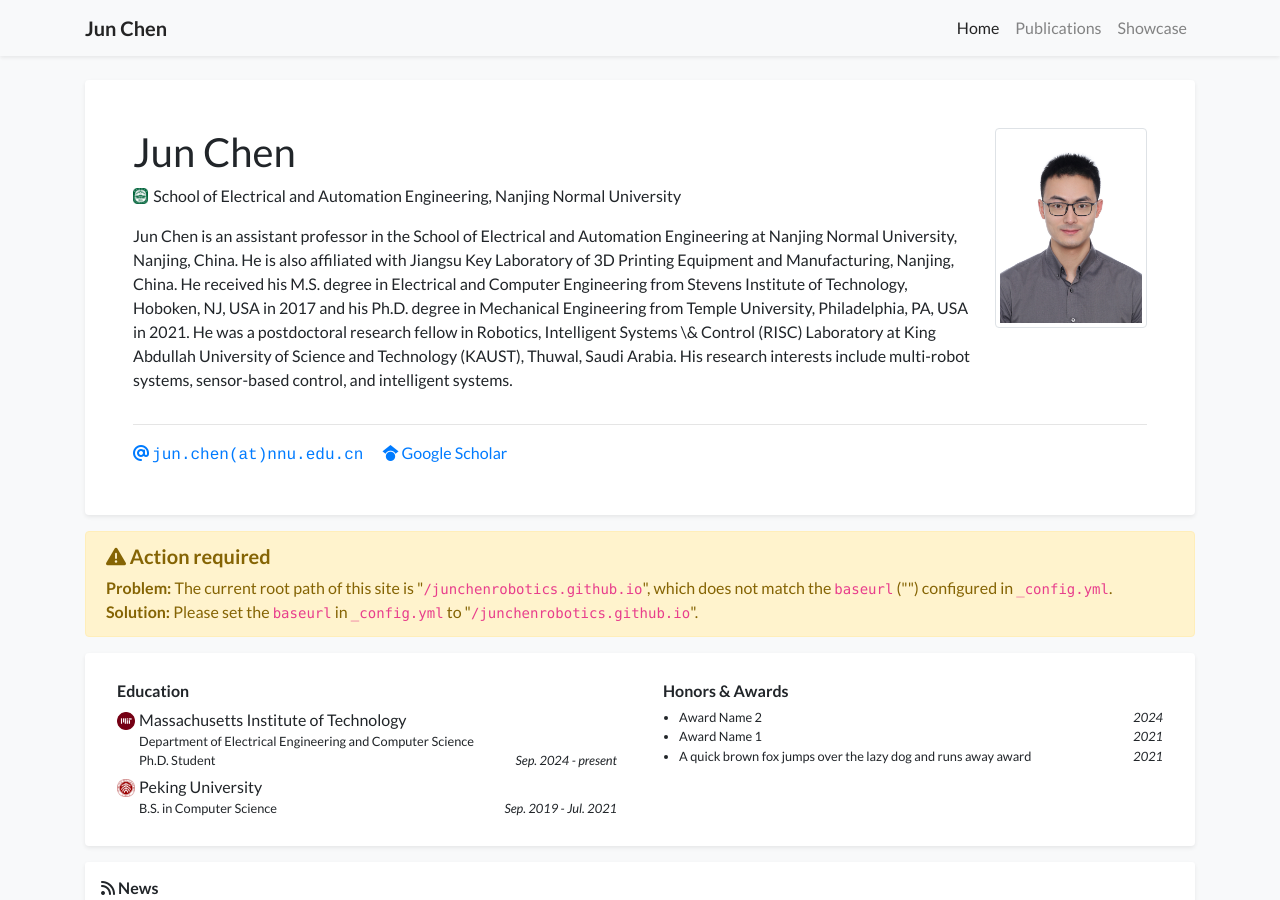
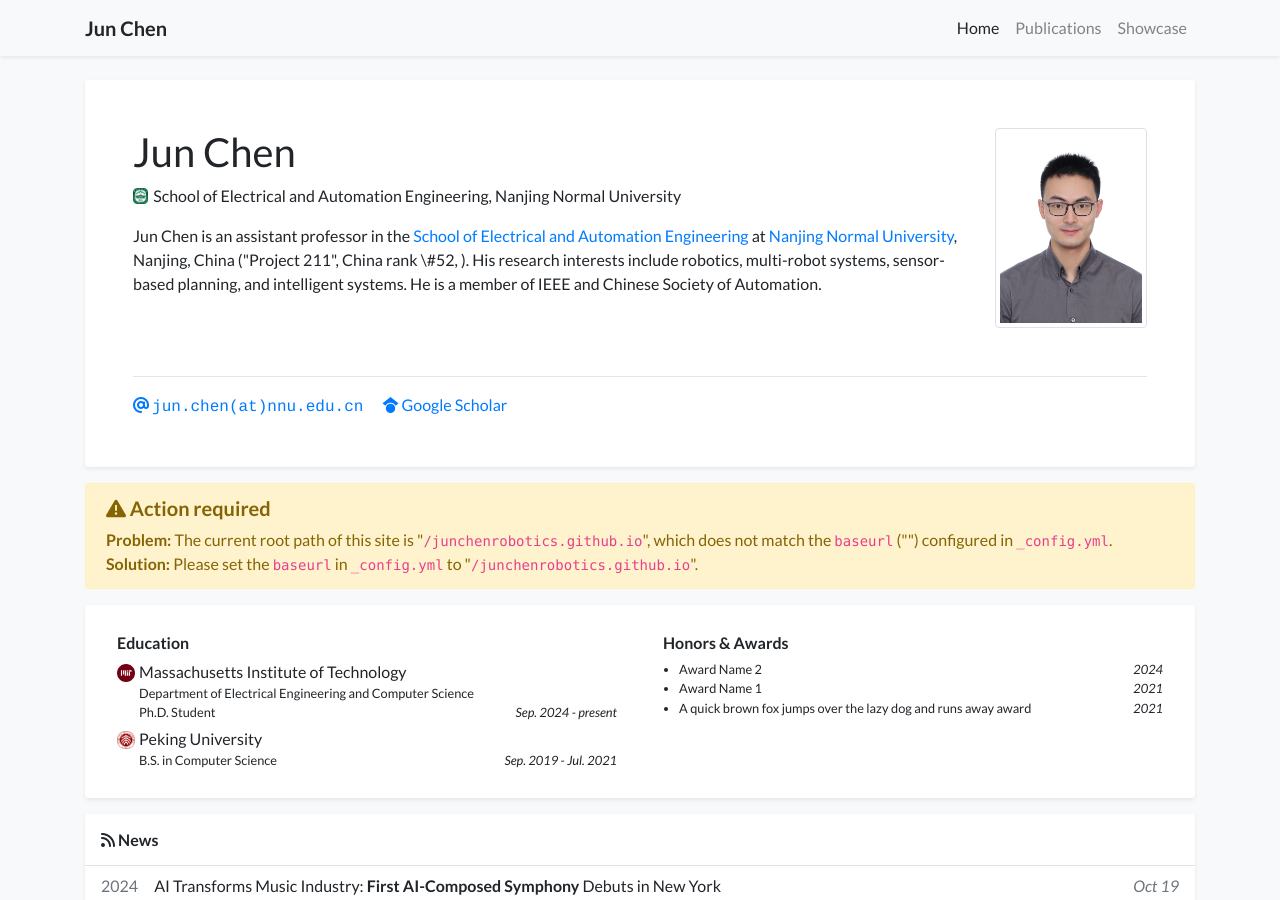
Before and after one commit to junchenrobotics/junchenrobotics.github.io, a Jekyll site: the page built from index.html, in a window 1280 px wide and 900 px high. Built offline with Jekyll 4.4.1, drawn with Linux system fonts in a browser that asks for light colours; nearby versions of some CDN libraries; a style sheet for code colours, icons or effects is not loaded.

Commit message:
Update profile.yml

```diff
--- a/_data/profile.yml
+++ b/_data/profile.yml
@@ -22,13 +22,10 @@ gscholar: https://scholar.google.com/citations?user=rlp3KGwAAAAJ&hl=zh-CN  # Thi
 short_bio_text_justify: false
 short_bio: >-
   <p>
-  Jun Chen is an assistant professor in the School of Electrical and Automation Engineering at Nanjing Normal University, Nanjing, China.
-  He is also affiliated with Jiangsu Key Laboratory of 3D Printing Equipment and Manufacturing, Nanjing, China.
-  He received his M.S. degree in Electrical and Computer Engineering from Stevens Institute of Technology, Hoboken, NJ, USA in 2017
-  and his Ph.D. degree in Mechanical Engineering from Temple University, Philadelphia, PA, USA in 2021.
-  He was a postdoctoral research fellow in Robotics, Intelligent Systems \& Control (RISC) Laboratory at
-  King Abdullah University of Science and Technology (KAUST), Thuwal, Saudi Arabia.
-  His research interests include multi-robot systems, sensor-based control, and intelligent systems.
+  Jun Chen is an assistant professor in the  <a href="http://eae.njnu.edu.cn/" target="_blank">School of Electrical and Automation Engineering</a>
+  at <a href="https://www.njnu.edu.cn/" target="_blank">Nanjing Normal University</a>, Nanjing, China ("Project 211", China rank \#52, ).
+  His research interests include robotics, multi-robot systems, sensor-based planning, and intelligent systems.
+  He is a member of IEEE and Chinese Society of Automation.
   </p>
 
 portrait_url: /assets/images/badges/headshot_4_by_3.jpg
```
